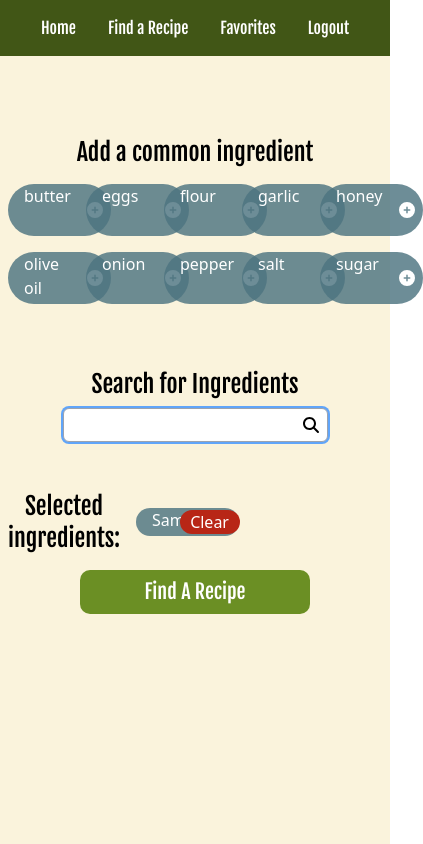
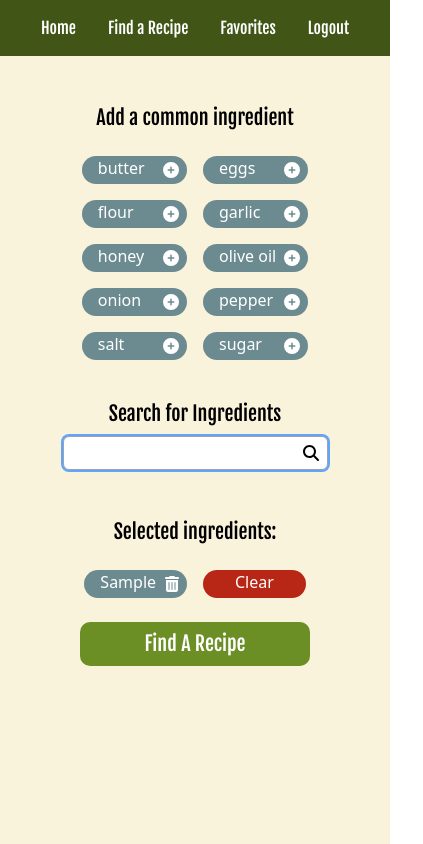
Before and after one commit to Code-the-Dream-School/hh-team5-front, a React (Vite) app: page /FindARecipe in a window 390 px wide. Both pictures are taken after typing "Sample" into the empty fields and a click on the button 310 px from the left and 425 px from the top of the page. Shown: the whole page, 423 px wide, since content can reach past the window. Built offline with nearby package versions, Linux system fonts and the light colour scheme.

Commit message:
Add responsive styles to common ingredients and selected ingredients

```diff
--- a/src/components/SearchPage/CommonIngredients.jsx
+++ b/src/components/SearchPage/CommonIngredients.jsx
@@ -4,8 +4,8 @@ import AddCommonIngredient from "./AddCommonIngredient";
 const CommonIngredients = ({commonIngredients, handleAddCommonIngredient}) => {
   return (
     <div className="flex flex-col items-center mt-10">
-      <h2 className="font-heading text-black text-2xl w-full text-center m-2 mt-10">Add a common ingredient</h2>
-      <ul className="grid grid-cols-5 grid-rows-2 max-w-4xl">
+      <h2 className="font-heading text-black text-xl md:text-2xl w-full text-center my-2 md:mt-10">Add a common ingredient</h2>
+      <ul className="grid max-[480px]:grid-cols-2 grid-cols-4 md:grid-cols-4 lg:grid-cols-5 xl:grid-cols-5 m-2 max-w-4xl">
         {commonIngredients.map((ingredient) => (
           <AddCommonIngredient
             key={ingredient.id}
--- a/src/components/SearchPage/RecipeSearch.jsx
+++ b/src/components/SearchPage/RecipeSearch.jsx
@@ -33,7 +33,7 @@ const RecipeSearch = ({ commonIngredients, handleAddIngredient, selectedIngredie
 
   return (
     <form className="flex flex-col items-center mt-4" onSubmit={handleSearch}>
-      <label className="font-heading text-black text-2xl text-center m-2 mt-10">Search for Ingredients</label>
+      <label className="font-heading text-black text-xl md:text-2xl text-center m-2 sm:mt-10">Search for Ingredients</label>
       <span className="flex flex-row px-2 justify-evenly bg-white focus-within:ring-2 focus-within:ring-blue-400 rounded-md focus-within:shadow-s focus-within:shadow-blue-400 border-gray-400 border-[0.5px]">
         <input
           className="py-1 border-none focus:ring-0 outline-none rounded-l-md"
--- a/src/components/SearchPage/SelectedIngredientsList.jsx
+++ b/src/components/SearchPage/SelectedIngredientsList.jsx
@@ -7,17 +7,17 @@ const removeButton = <FontAwesomeIcon icon={faTrashCan} />
 const SelectedIngredientsList = ({selectedIngredients, handleRemoveIngredient, handleClearAllIngredients}) => {
   return (
     <div className="flex flex-col items-center mt-10">
-      <div className="flex flex-row">
-        <p className="font-heading text-black text-2xl text-center self-center m-2">Selected ingredients:</p>
-        <ul className="grid grid-cols-6 max-w-4xl items-center">
+      <div className="flex flex-col lg:flex-row">
+        <p className="font-heading text-black text-xl md:text-2xl text-center self-center m-2">Selected ingredients:</p>
+        <ul className="grid grid-cols-3 max-[480px]:grid-cols-2 sm:grid-cols-4 lg:grid-cols-6 sm:max-w-4xl items-center m-2">
           {selectedIngredients.map((ingredient) => (
-            <li key={ingredient.id} className="flex flex-row max-w-52 rounded-[30px] min-w-[102.67px] justify-between bg-teal text-white px-2 mx-2 my-6">
+            <li key={ingredient.id} className="flex flex-row max-w-52 rounded-[30px] min-w-[102.67px] justify-between bg-teal text-white px-2 m-2 lg:my-6">
               <span className="px-2 pb-1">{ingredient.title}</span>
               <button type="button" onClick={() => handleRemoveIngredient(ingredient.id)}>{removeButton}</button>
             </li>
           ))}
         {selectedIngredients.length > 0 && (
-          <button type="button" className="rounded-[30px] min-w-[60px] bg-red text-white px-2 m-2" onClick={handleClearAllIngredients}>Clear</button>
+          <button type="button" className="rounded-[30px] min-w-[60px] bg-red text-white pb-1 px-2 m-2" onClick={handleClearAllIngredients}>Clear</button>
         )}
         </ul>
       </div>
```
